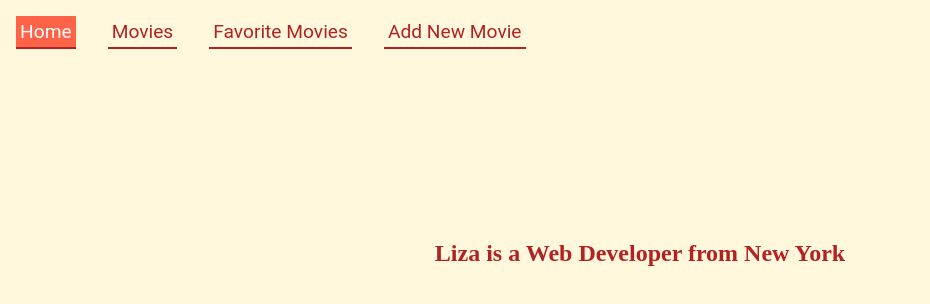
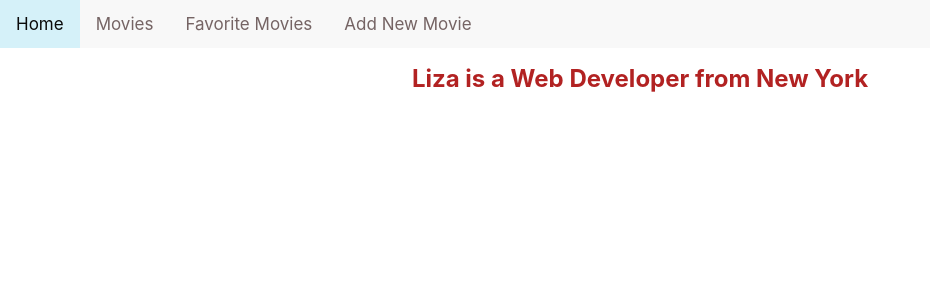
Before and after one commit to Pawankashap/Phase-2-movie-project, a React (Create React App) app: page / in a window 1280 px wide. Shown: the top 304 px of the page, without its empty margins (0-930 px from the left). Built offline with nearby package versions, Linux system fonts and the light colour scheme.

Commit message:
updates NavBar Css

```diff
--- a/src/App.js
+++ b/src/App.js
@@ -1,4 +1,4 @@
-import './App.css';
+// import './App.css';
 import React, { useState } from "react";
 import { Switch, Route } from "react-router-dom";
 import NavBar from "./components/NavBar/NavBar";
--- /dev/null
+++ b/src/components/NavBar/NavBar.css
@@ -0,0 +1,118 @@
+* {
+    margin: 0;
+    padding: 0;
+    box-sizing: border-box;
+  }
+
+
+  nav {
+    overflow: hidden;
+    background-color: #f8f8f8;
+    border-color: #e7e7e7;
+  }
+
+  nav a {
+    float: left;
+    color: #756464;
+    text-align: center;
+    padding: 14px 16px;
+    text-decoration: none;
+    font-size: 17px;
+  }
+
+  nav a:hover,
+  nav a:active {
+    color: rgb(9, 8, 8);
+    /* border-bottom: 2px solid tomato; */
+  }
+
+  nav a.active {
+    color: rgb(10, 10, 10);
+    background: rgb(213, 241, 249);
+  }
+
+
+
+  section {
+    display: flex;
+    align-items: center;
+    justify-content: center;
+    flex-direction: column;
+    text-align: center;
+    padding: 1rem;
+  }
+
+  #about img {
+    max-height: 50%;
+  }
+
+  #about a {
+    display: block;
+  }
+
+  #projects {
+    background-color: cornsilk;
+    min-height: 400px;
+  }
+
+  #project-list {
+    display: flex;
+    justify-content: center;
+    flex-direction: column;
+    width: 100%;
+    max-width: 800px;
+  }
+
+  .project-item {
+    background-color: white;
+    padding: 2rem;
+    margin: 1rem;
+  }
+
+  .technologies span {
+    background-color: lightblue;
+    margin: 0.25rem;
+    padding: 0.5rem;
+    border-radius: 4px;
+    display: inline-block;
+  }
+
+  form {
+    display: flex;
+    flex-direction: column;
+    align-items: flex-start;
+  }
+
+  form > input,
+  form > textarea,
+  form > fieldset {
+    width: 100%;
+    margin-bottom: 1rem;
+  }
+
+  form > fieldset {
+    text-align: left;
+    padding: 0.5rem;
+  }
+
+  form input[type="checkbox"] {
+    margin-right: 0.25rem
+  }
+
+  form button {
+    padding: 0.5rem;
+    background-color: firebrick;
+    color: white;
+    font-weight: bold;
+    border: none;
+  }
+
+  @media (min-width: 700px) {
+    #project-list {
+      flex-direction: row;
+    }
+
+    .project-item {
+      width: 50%;
+    }
+  }
--- a/src/components/NavBar/NavBar.js
+++ b/src/components/NavBar/NavBar.js
@@ -1,13 +1,14 @@
 import React from "react";
 import { NavLink } from "react-router-dom"
+import "./NavBar.css";
 
 function NavBar() {
     return (
         <nav>
-            <NavLink exact to="/">Home</NavLink>
-            <NavLink to="/movies">Movies</NavLink>
-            <NavLink to="/favorite">Favorite Movies</NavLink>
-            <NavLink to="/addnewmovie">Add New Movie</NavLink>
+            <NavLink className="title" exact to="/">Home</NavLink>
+            <NavLink className="title" to="/movies">Movies</NavLink>
+            <NavLink className="title" to="/favorite">Favorite Movies</NavLink>
+            <NavLink className="title" to="/addnewmovie">Add New Movie</NavLink>
         </nav>
     );
 }
```
